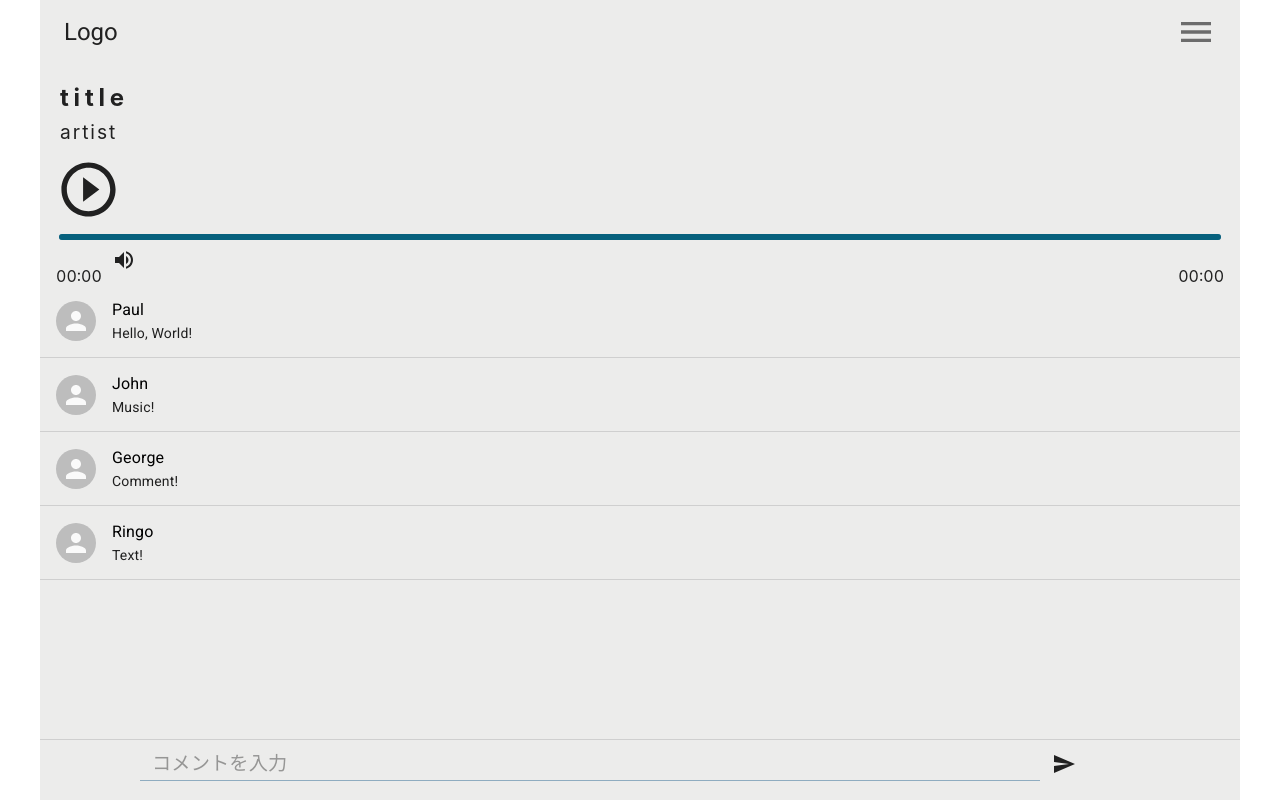
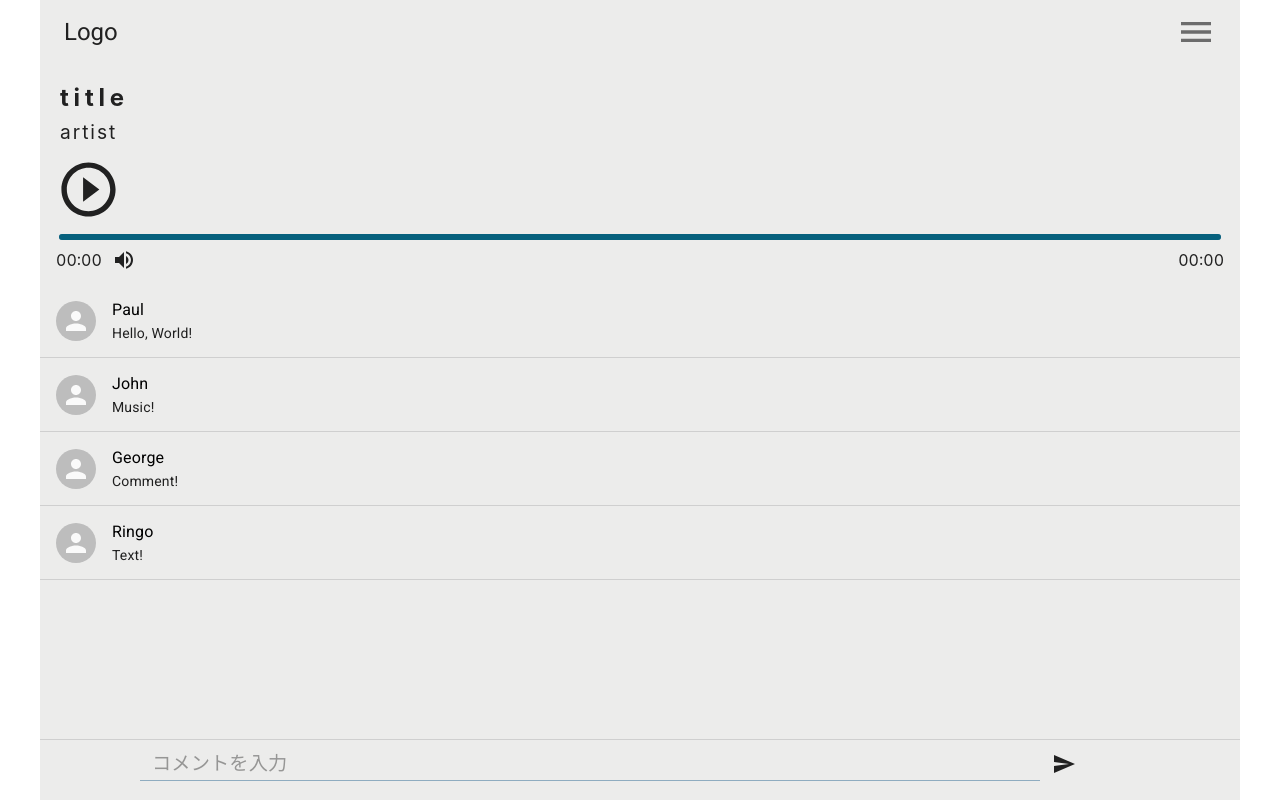
Before and after one commit to ba58ajbse/audio-player, a React (Create React App) app: page / in a window 1280 px wide. Built offline with nearby package versions, Linux system fonts and the light colour scheme.

Commit message:
デフォルトcss追加

```diff
--- a/src/assets/css/index.css
+++ b/src/assets/css/index.css
@@ -8,3 +8,6 @@ body {
   -webkit-font-smoothing: antialiased;
   -moz-osx-font-smoothing: grayscale;
 }
+p {
+  margin: 0;
+}
```
